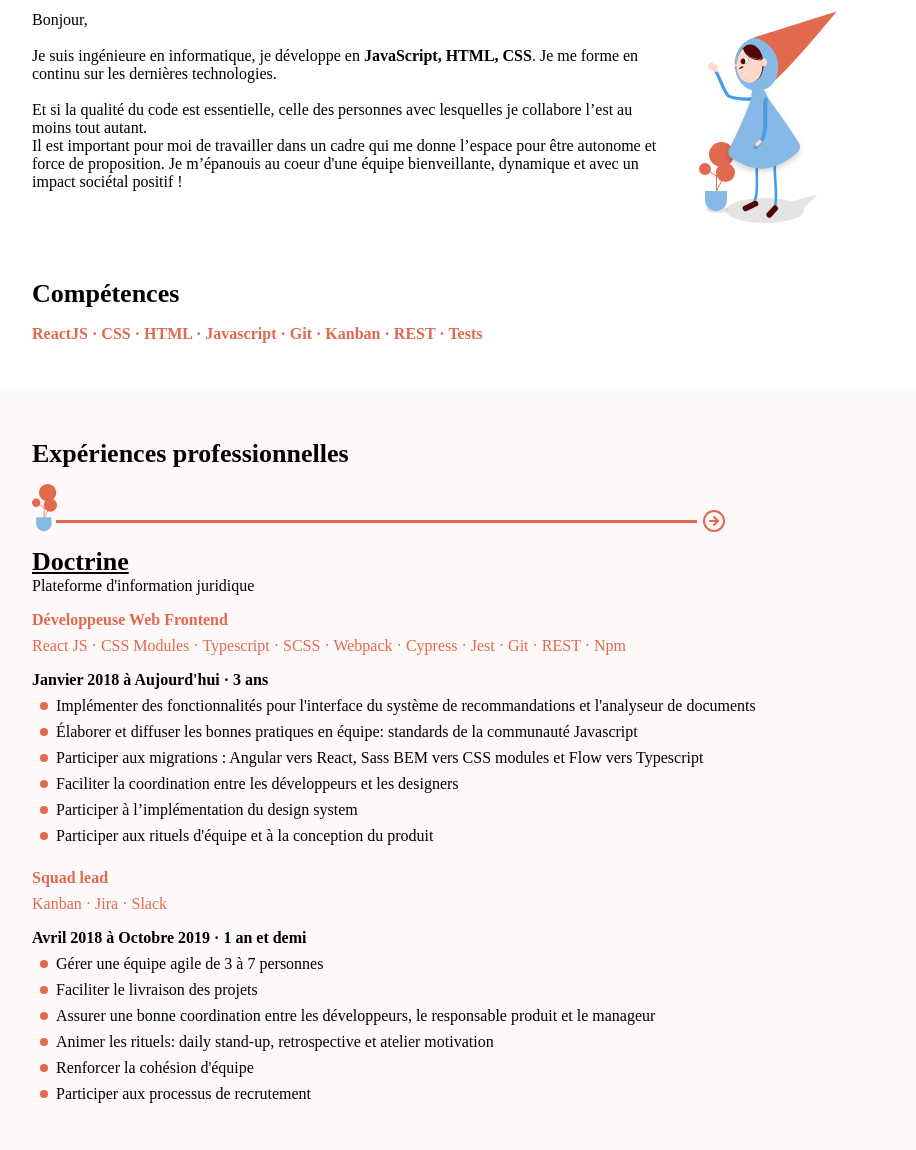
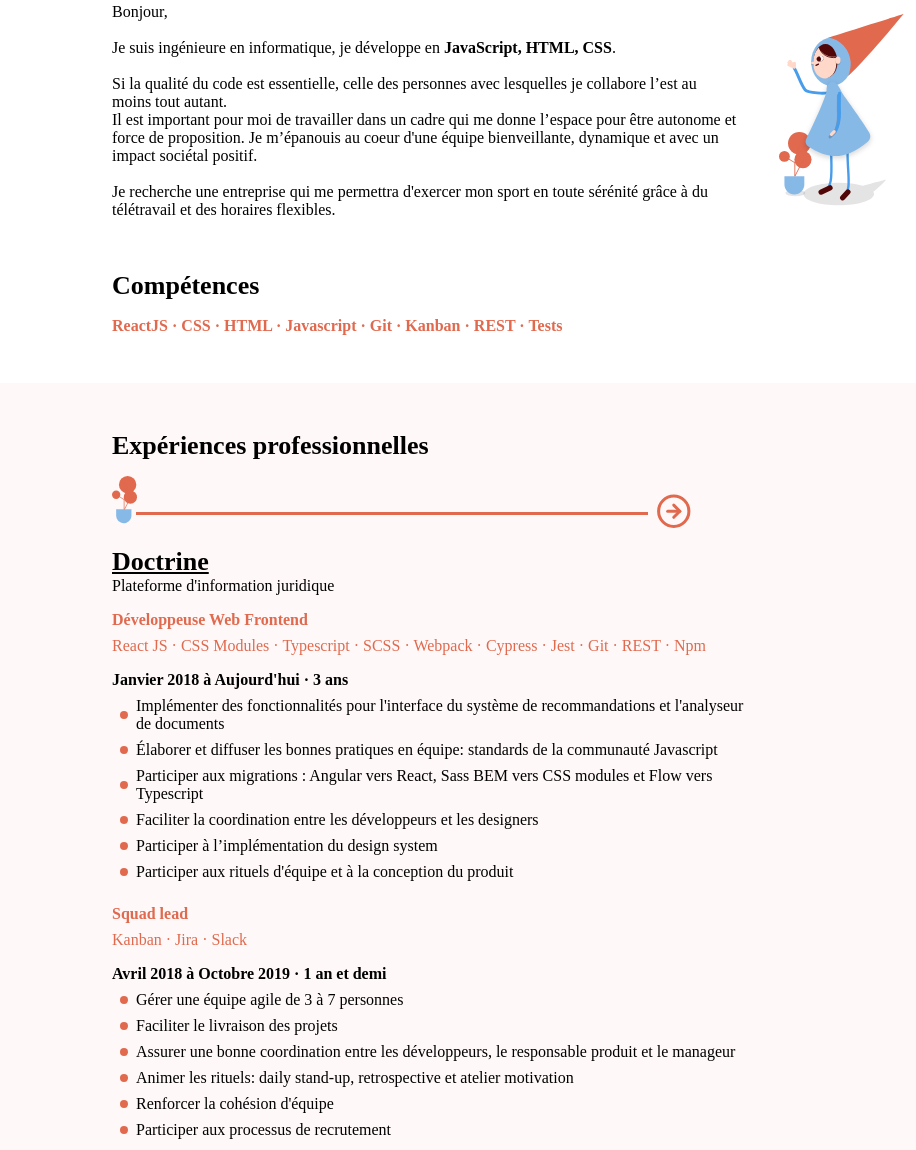
Before and after one commit to eponae/my-cv, a Gatsby site: page / in a window 1280 px wide. Shown: the part 194-1344 px from the top of the page, without its empty margins (128-1044 px from the left). Built offline with nearby package versions, Linux system fonts and the light colour scheme; Gatsby itself is replaced by a stand-in of ours.

Commit message:
large screens

```diff
--- a/src/components/company.tsx
+++ b/src/components/company.tsx
@@ -9,7 +9,7 @@ type Props = {
 };
 
 const CompanyWrapper = styled.div`
-  padding-top: ${({ theme }) => theme.paddingSpace};
+  padding-top: 32px;
   padding-bottom: ${({ theme }) => theme.paddingSpace};
   width: 80%;
   @media ${screenDimensions.smScreen} {
--- a/src/components/footer.tsx
+++ b/src/components/footer.tsx
@@ -6,10 +6,11 @@ import { screenDimensions } from './theme';
 const FooterWrapper = styled.footer`
   display: flex;
   align-items: center;
-  padding: ${({ theme }) => `${theme.paddingSpace} ${theme.padding}`};
+  padding: ${({ theme }) => `${theme.paddingSpace} 0`};
+  max-width: ${({ theme }) => theme.maxContentWidth};
+  margin: 0 auto;
   @media ${screenDimensions.smScreen} {
-    padding-left: ${({ theme }) => theme.mobilePadding};
-    padding-right: ${({ theme }) => theme.mobilePadding};
+    max-width: 90%;
   }
 `;
 
--- a/src/components/header.tsx
+++ b/src/components/header.tsx
@@ -8,10 +8,11 @@ import { screenDimensions } from './theme';
 import Dot from './dot';
 
 const HeaderWrapper = styled.header`
-  padding: ${({ theme }) => `48px ${theme.padding} ${theme.paddingSpace}`};
+  padding: ${({ theme }) => `48px 0 ${theme.paddingSpace}`};
+  max-width: ${({ theme }) => theme.maxContentWidth};
+  margin: 0 auto;
   @media ${screenDimensions.smScreen} {
-    padding-left: ${({ theme }) => theme.mobilePadding};
-    padding-right: ${({ theme }) => theme.mobilePadding};
+    max-width: 90%;
   }
 `;
 
--- a/src/components/scrollbar.tsx
+++ b/src/components/scrollbar.tsx
@@ -33,10 +33,10 @@ const LeftPlantWrapper = styled(Plant)`
 const ArrowLeftButton = styled.button`
   position: absolute;
   left: -28px;
-  bottom: -22px;
+  bottom: -29px;
   transition: transform 0.5s;
   &:hover {
-    transform: scale(1.5, 1.5) translateX(-10px);
+    transform: scale(1.1, 1.1) translateX(-10px);
   }
 `;
 
@@ -49,11 +49,21 @@ const RightPlantWrapper = styled(Plant)`
 const ArrowRightButton = styled.button`
   position: absolute;
   right: -2px;
-  bottom: -22px;
+  bottom: -29px;
   transition: transform 0.5s;
   &:hover {
-    transform: scale(1.5, 1.5) translateX(10px);
+    transform: scale(1.1, 1.1) translateX(10px);
   }
+`;
+
+const ArrowRightImage = styled(ArrowRightCircle)`
+  height: 50px;
+  width: 50px;
+`;
+
+const ArrowLeftImage = styled(ArrowLeftCircle)`
+  height: 50px;
+  width: 50px;
 `;
 
 const Scrollbar: FC<Props> = ({ index, lastIndex, goBack, goNext }) => {
@@ -63,13 +73,13 @@ const Scrollbar: FC<Props> = ({ index, lastIndex, goBack, goNext }) => {
         {index === 0 && <LeftPlantWrapper />}
         {index > 0 && (
           <ArrowLeftButton onClick={goBack}>
-            <ArrowLeftCircle />
+            <ArrowLeftImage />
           </ArrowLeftButton>
         )}
         {index === lastIndex && <RightPlantWrapper />}
         {index < lastIndex && (
           <ArrowRightButton onClick={goNext}>
-            <ArrowRightCircle />
+            <ArrowRightImage />
           </ArrowRightButton>
         )}
       </ScrollBarWrapper>
--- a/src/components/section.tsx
+++ b/src/components/section.tsx
@@ -2,11 +2,12 @@ import React, { FC } from 'react';
 import styled from 'styled-components';
 import { screenDimensions } from './theme';
 
-const SectionWrapper = styled.div`
-  padding: ${({ theme }) => `${theme.paddingSpace} ${theme.padding}`};
+const SectionWrapper = styled.section`
+  padding: ${({ theme }) => `${theme.paddingSpace} 0`};
+  max-width: ${({ theme }) => theme.maxContentWidth};
+  margin: 0 auto;
   @media ${screenDimensions.smScreen} {
-    padding-left: ${({ theme }) => theme.mobilePadding};
-    padding-right: ${({ theme }) => theme.mobilePadding};
+    max-width: 90%;
   }
 `;
 
--- a/src/components/sectionWithBackground.tsx
+++ b/src/components/sectionWithBackground.tsx
@@ -2,19 +2,27 @@ import React, { FC } from 'react';
 import styled from 'styled-components';
 import { screenDimensions } from './theme';
 
-const SectionBackgroundWrapper = styled.div`
+const SectionBackgroundWrapper = styled.section`
   background-color: ${({ theme }) => theme.colors.orangeBackground};
-  padding: 48px ${({ theme }) => theme.padding};
+  padding: 48px 0;
   margin-top: ${({ theme }) => theme.paddingSpace};
   margin-bottom: ${({ theme }) => theme.paddingSpace};
+`;
+
+const SectionContent = styled.div`
+  max-width: ${({ theme }) => theme.maxContentWidth};
+  margin: 0 auto;
   @media ${screenDimensions.smScreen} {
-    padding-left: ${({ theme }) => theme.mobilePadding};
-    padding-right: ${({ theme }) => theme.mobilePadding};
+    max-width: 90%;
   }
 `;
 
 const SectionWithBackground: FC = ({ children }) => {
-  return <SectionBackgroundWrapper>{children}</SectionBackgroundWrapper>;
+  return (
+    <SectionBackgroundWrapper>
+      <SectionContent>{children}</SectionContent>
+    </SectionBackgroundWrapper>
+  );
 };
 
 export default SectionWithBackground;
--- a/src/components/theme.tsx
+++ b/src/components/theme.tsx
@@ -2,7 +2,7 @@ import React, { FC } from 'react';
 import { ThemeProvider, createGlobalStyle } from 'styled-components';
 
 export const breakpoints = {
-  sm: 804,
+  sm: 870,
 } as const;
 
 export const screenDimensions = {
@@ -18,9 +18,8 @@ const theme = {
     lightBlue: '#87b9e7',
     orangeBackground: '#fef9f8',
   },
-  padding: '152px',
+  maxContentWidth: '800px',
   paddingSpace: '24px',
-  mobilePadding: '32px',
 };
 
 export type ThemeType = typeof theme;
@@ -58,7 +57,8 @@ export const AppStyles = createGlobalStyle<{ theme: ThemeType }>`
     align-items: center;
     justify-content: center;
     overflow-x: hidden;
-
+    margin: 0;
+    padding: 0;
   }
   #___gatsby {
     width: 100%;
--- a/src/data/summary.json
+++ b/src/data/summary.json
@@ -1,5 +1,5 @@
 {
   "summary": {
-    "description": "<p>Bonjour,</p><br /><p>Je suis ingénieure en informatique, je développe en <b>JavaScript, HTML, CSS</b>. Je me forme en continu sur les dernières technologies.</p><br /><p>Et si la qualité du code est essentielle, celle des personnes avec lesquelles je collabore l’est au moins tout autant.</p><p>Il est important pour moi de travailler dans un cadre qui me donne l’espace pour être autonome et force de proposition. Je m’épanouis au coeur d'une équipe bienveillante, dynamique et avec un impact sociétal positif !</p>"
+    "description": "<p>Bonjour,</p><br /><p>Je suis ingénieure en informatique, je développe en <b>JavaScript, HTML, CSS</b>.</p><br /><p>Si la qualité du code est essentielle, celle des personnes avec lesquelles je collabore l’est au moins tout autant.</p><p>Il est important pour moi de travailler dans un cadre qui me donne l’espace pour être autonome et force de proposition. Je m’épanouis au coeur d'une équipe bienveillante, dynamique et avec un impact sociétal positif.</p><br /><p>Je recherche une entreprise qui me permettra d'exercer mon sport en toute sérénité grâce à du télétravail et des horaires flexibles.</p>"
   }
 }
```
